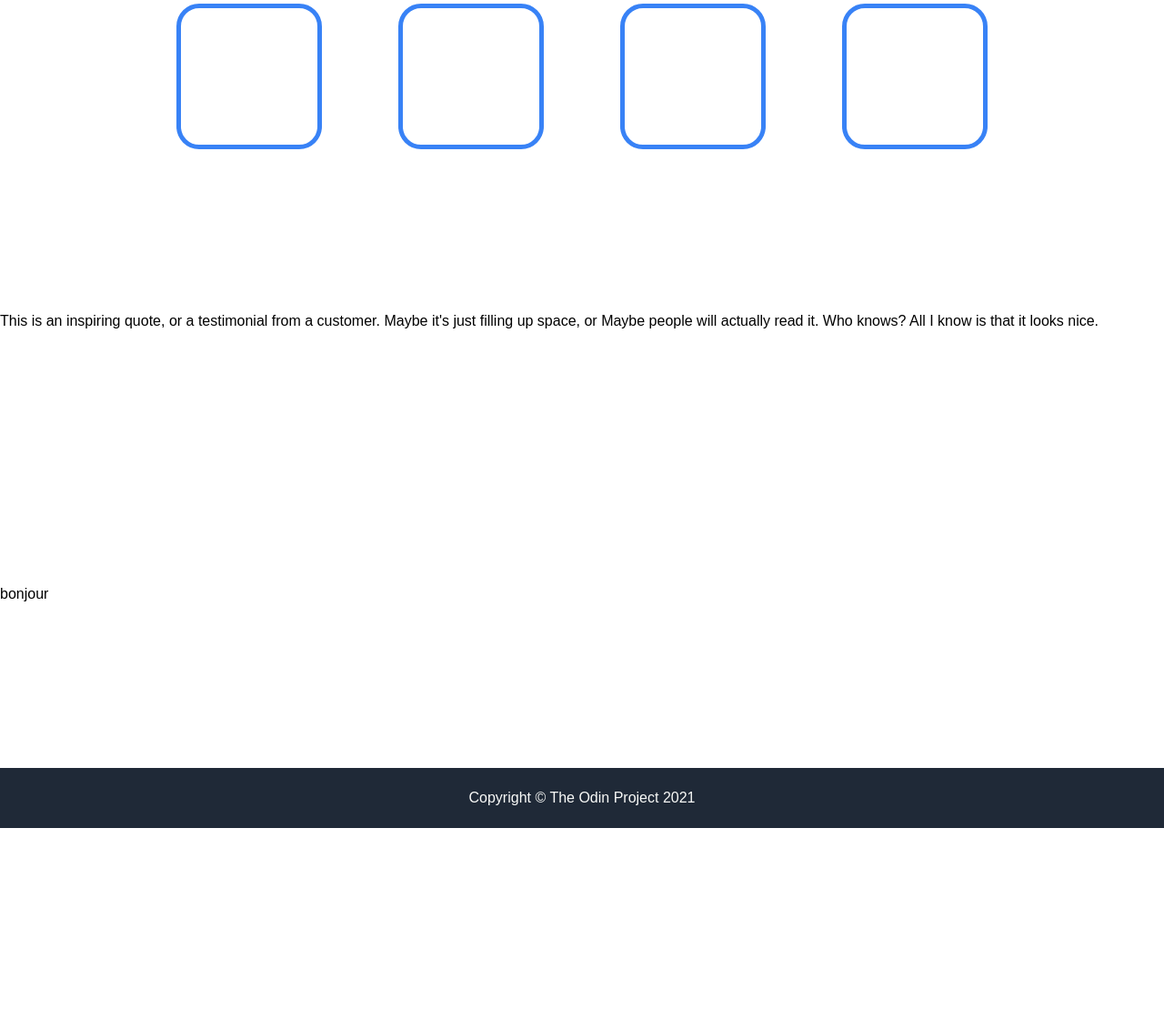
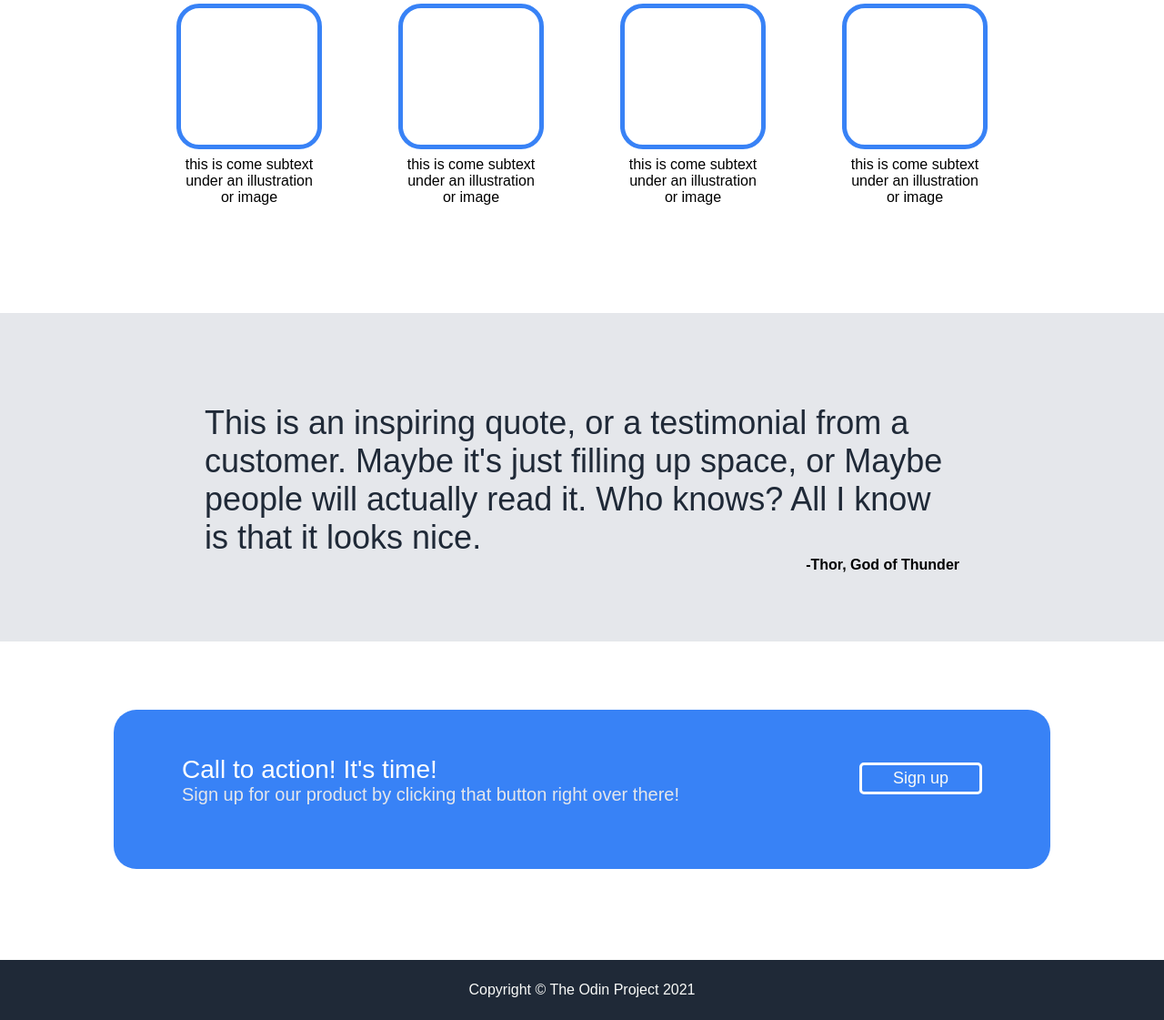
Before and after one commit to JeremyHansma/OdinProjectCSSP1, a plain HTML site: page index.html in a window 1280 px wide. Shown: the part 621-1742 px from the top of the page at 91% size. Before the commit the page ends 1531 px from the top, so only its background shows below. Drawn offline with Linux system fonts and the light colour scheme.

Commit message:
Completion of Last Section for the page.

```diff
--- a/index.html
+++ b/index.html
@@ -26,16 +26,37 @@
         <div class="s2">
             <div class="sri">Some random information</div>
                 <div class="boxes">
-                    <div class="box"></div>
-                    <div class="box"></div>
-                    <div class="box"></div>
-                    <div class="box"></div>
+                    <div class="container">
+                        <div class="box"></div>
+                            <div class="subtext">this is come subtext under an illustration or image</div>
+                    </div>
+                    <div class="container">
+                        <div class="box"></div>
+                            <div class="subtext">this is come subtext under an illustration or image</div>
+                    </div>
+                    <div class="container">
+                        <div class="box"></div>
+                            <div class="subtext">this is come subtext under an illustration or image</div>
+                    </div>
+                    <div class="container">
+                        <div class="box"></div>
+                            <div class="subtext">this is come subtext under an illustration or image</div>
+                    </div>
                 </div>
         </div>
-        <div class="s3">This is an inspiring quote, or a testimonial from a customer. Maybe it's just filling up space, or Maybe
-            people will actually read it. Who knows? All I know is that it looks nice.
+        <div class="s3">
+            <div class="quote">This is an inspiring quote, or a testimonial from a customer. Maybe it's just filling up space, or Maybe
+            people will actually read it. Who knows? All I know is that it looks nice. </div>
+            <div class="author">-Thor, God of Thunder</div>
         </div>
-        <div class="call">bonjour</div>
+        <div class="call">
+            <div class="border">
+                <div class="action">Call to action! It's time!
+                    <div class="action small">Sign up for our product by clicking that button right over there!</div>
+                </div>
+                <button id="but-border" class="sigup">Sign up</button>
+            </div>
+        </div>
         <div class="header footer">Copyright &#169; The Odin Project 2021</div>
     </body>
 </html>
--- a/styles.css
+++ b/styles.css
@@ -104,13 +104,23 @@ button {
     justify-content: center;
     font-size: 36px;
     color: #1F2937;
+    font-weight: 900;
 }
 
 .boxes {
     display: flex;
     flex-direction: row;
-    justify-content: center;
+    justify-content: space-around;
     padding: 50px 120px;
+
+}
+
+.container {
+    display: flex;
+    flex-direction: column;
+    align-items: center;
+    padding: 0px;
+    margin:0px;
 }
 
 .box {
@@ -118,18 +128,82 @@ button {
    width: 150px;
    border: 5px solid #3882F6;
    border-radius: 25px;
-   margin:auto;
+   margin:0px;
+   display: flex;
+   flex-direction: column;
+   justify-content: center;
+}
+
+.subtext {
+    display: flex;
+    justify-content: center;
+    flex-wrap:wrap;
+    width: 150px;
+    text-align: center;
+    padding-top:8px;
 }
 
 .s3 {
     display: flex;
-    height: 300px;
+    height: auto;
+    background-color: #E5E7EB;
+    flex-direction: column;
+    align-items: space-between;
+    align-content: space-between;
+    justify-content: center;
+    padding:100px 225px 75px 225px;
 }
+
+.quote {
+    display: flex;
+    align-items: center;
+    font-size: 36px;
+    font-style: light italic;
+    color:#1F2937;
+}
+
+.author {
+    margin-left: auto;
+    font-weight: 900;
+}
+
 
 .call {
     display: flex;
     height: 200px;
+    justify-content: center;
+    margin: 75px 125px;
+    color: white;
 }
+
+.border {
+    display: flex;
+    background-color: #3882F6;
+    border-radius: 25px;
+    margin:0px;
+    padding: 50px 75px;
+    flex: 1;
+    justify-content: space-between;
+    align-content: space-between;
+    height: 75px;
+}
+
+.action {
+    font-size: 28px;
+    font-weight: 500;
+}
+
+.small {
+    font-size: 20px;
+    font-weight: normal;
+    color: #E5E7EB;
+}
+
+#but-border {
+    border: 3px solid white;
+    margin-left: auto;
+}
+
 
 .footer {
     align-items: center;
```
